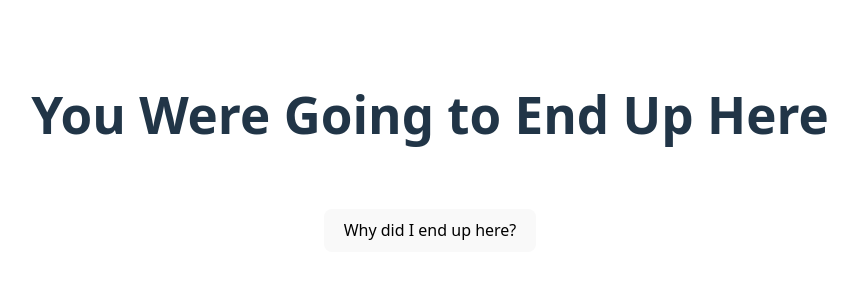
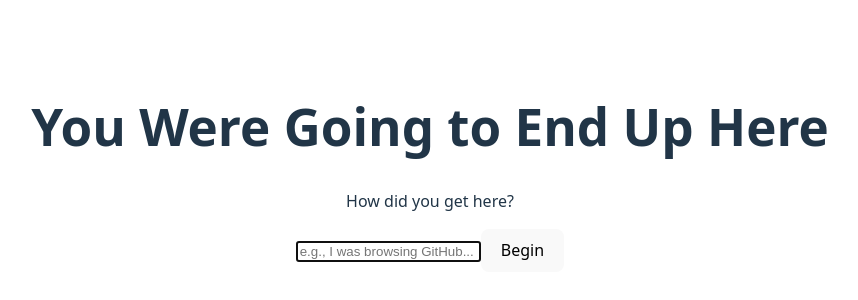
Before and after one commit to bvrvl/you-were-gonna-end-up-here, a React (Vite) app in the folder client/: page / in a window 1280 px wide. Shown: the part 232-532 px from the top of the page, without its empty margins (210-1068 px from the left). Built offline with nearby package versions, Linux system fonts and the light colour scheme.

Commit message:
feat: implement core recursive loop with custom prompts and choices

```diff
--- a/client/src/App.jsx
+++ b/client/src/App.jsx
@@ -2,58 +2,96 @@ import { useState, useEffect } from 'react';
 import './App.css';
 
 function App() {
-
-  const [generatedCause, setGeneratedCause] = useState('');
+  //State to hold the full chain of causes
+  const [causalChain, setCausalChain] = useState([]);
+  //State to hold the next set of choices from the AI
+  const [nextChoices, setNextChoices] = useState([]);
+  //State for the user's initial input
+  const [initialReason, setInitialReason] = useState('');
+  //State to manage the loading spinner
   const [isLoading, setIsLoading] = useState(false);
 
-  //Function called when the button is clicked
-  const handleGenerateClick = () => {
+  //Function to call the backend with a given cause
+  const generateNextCauses = (cause) => {
     setIsLoading(true);
-    setGeneratedCause(''); //clear previous cause
+    setNextChoices([]); //Clear Old choices
 
-    //make a POST request to backend endpoint
-    fetch('api/generate', {
+    fetch ('/api/generate', {
       method: 'POST',
-      headers: {
-        'Content-Type': 'application/json',
-      },
-      // Will later send data here in the body but not needed now for testing
-      // body: JSON.stringify({ prompt: "some user input"})
+      headers: {'Content-Type': 'application/json'},
+      body: JSON.stringify({ cause:cause}),
     })
-    .then(response => response.json())
+    .then(res => res.json())
     .then(data => {
-      if (data.error) {
-        throw new Error(data.error);
-      }
-      setGeneratedCause(data.generated_text);
+      if (data.error) throw new Error(data.error);
+      setNextChoices(data.next_choices);
     })
-    .catch(error => {
-      console.error("Error generating cause:", error);
-      setGeneratedCause(`Error: ${error.message}`);
-    })
-    .finally(() => {
-      setIsLoading(false);
-    });
+    .catch(error => console.error("Error generating next causes:", error))
+    .finally(() => setIsLoading(false));
   };
+
+  //Handler for when a user selects one of the AI's choices
+  const handleChoiceClick = (choice) => {
+    //Add the selected choice to history
+    setCausalChain(prevChain => [...prevChain, choice]);
+    //Ask the AI for the next set of causes based on this new choice
+    generateNextCauses(choice);
+  };
+
+  //Handler for intial submission
+  const handleInitialSubmit = (e) => {
+    e.preventDefault(); //Prevent form from reloading the page
+    if (!initialReason.trim()) return; //Don't submit if empty
+    setCausalChain([initialReason]);
+    generateNextCauses(initialReason);
+  }
 
   return (
     <>
       <h1>You Were Going to End Up Here</h1>
-      <div className="card">
-        <button onClick={handleGenerateClick} disabled={isLoading}>
-          {isLoading ? 'Generating...' : 'Why did I end up here?'}
-        </button>
-      </div>
-      {/* Display message from the AI */}
-      {generatedCause && (
-        <div className="result">
-          <p><strong>A possible reason:</strong></p>
-          <blockquote>{generatedCause}</blockquote>
+
+      {/* Show the initial input form only if the chain hasn't started */}
+      {causalChain.length === 0 && (
+        <form onSubmit={handleInitialSubmit} className="initial-form">
+          <p>How did you get here?</p>
+          <input
+            type="text"
+            value={initialReason}
+            onChange={(e) => setInitialReason(e.target.value)}
+            placeholder="e.g., I was browsing GitHub..."
+            autoFocus
+          />
+          <button type="submit" disabled={isLoading}>
+            Begin
+          </button>
+        </form>
+      )}
+
+      {/* Display the loading message */}
+      {isLoading && <p>Thinking...</p>}
+
+      {/* Display the next set of choices as buttons */}
+      {!isLoading && nextChoices.length > 0 && (
+        <div className="choices">
+          <p>And why was that?</p>
+          {nextChoices.map((choice, index) => (
+            <button key={index} onClick={() => handleChoiceClick(choice)}>
+              {choice.substring(choice.indexOf('.') + 1).trim()}
+            </button>
+          ))}
         </div>
       )}
+
+      {/* Display the history of the user's causal chain */}
+      <div className="chain-history">
+        {causalChain.map((cause, index) => (
+          <p key={index} style={{ opacity: 1 - (index * 0.15) }}>
+            ... and before that, {cause}
+          </p>
+        )).reverse()}
+      </div>
     </>
-  )
+  );
 }
 
-
-  export default App;
+export default App;
```
Also changed, not shown: 1 other file (tests, documents, lock files or other folders).
